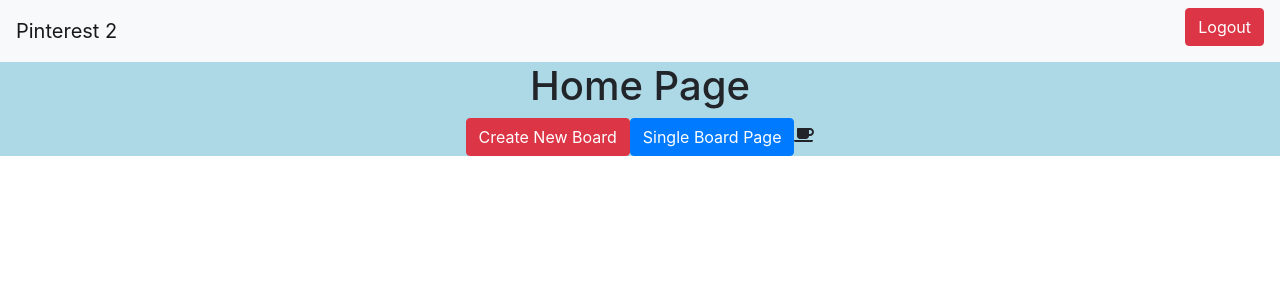
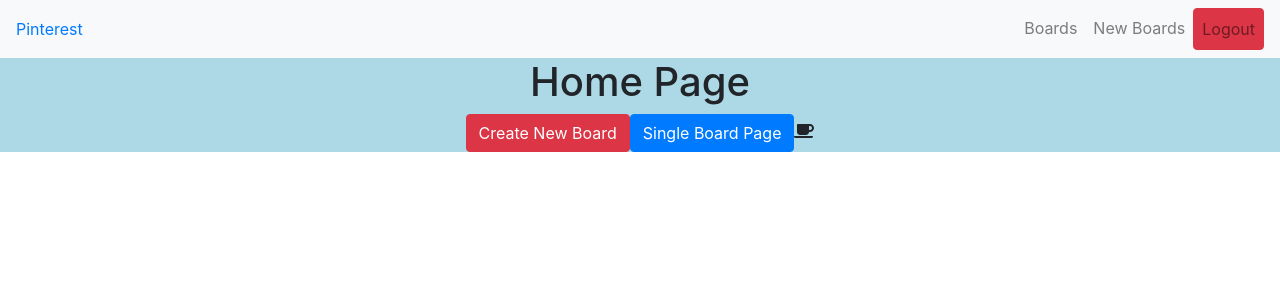
Before and after one commit to CharityBunyon/pinterest-routing, a React (Create React App) app: page / in a window 1280 px wide. Shown: the top 300 px of the page. Built offline with nearby package versions, Linux system fonts and the light colour scheme; no server answers; sample sign-in values are in the browser's storage; a web font is replaced by a local one.

Commit message:
changed Nav

```diff
--- a/src/components/shared/Navbar/Navbar.js
+++ b/src/components/shared/Navbar/Navbar.js
@@ -1,4 +1,5 @@
 import React from 'react';
+import { Link } from 'react-router-dom';
 import PropTypes from 'prop-types';
 import firebase from 'firebase/app';
 import 'firebase/auth';
@@ -15,18 +16,35 @@
 
   render() {
     const { authed } = this.props;
+    const buildNavbar = () => {
+      if (authed) {
+        return (
+          <ul className="navbar-nav ml-auto">
+            <li className="nav-item">
+              <Link className="nav-link" to="/">Boards</Link>
+            </li>
+            <li className="nav-item">
+              <Link className="nav-link" to="/board/new"> New Boards</Link>
+            </li>
+            <li className="nav-item">
+              <button className="nav-link btn btn-danger" onClick={this.logMeOut}>Logout</button>
+            </li>
+          </ul>
+        );
+      }
+      return (<ul className="navbar-nav ml-auto"></ul>);
+    };
+
+
     return (
       <div className="MyNavbar">
         <nav class="navbar navbar-expand-lg navbar-light bg-light">
-          <a class="navbar-brand" href="#">Pinterest 2</a>
+          <Link className="nav-brand" to="/">Pinterest</Link>
           <button class="navbar-toggler" type="button" data-toggle="collapse" data-target="#navbarSupportedContent" aria-controls="navbarSupportedContent" aria-expanded="false" aria-label="Toggle navigation">
             <span class="navbar-toggler-icon"></span>
           </button>
           <div class="collapse navbar-collapse" id="navbarSupportedContent">
-            <ul className="navbar-nav mr-auto mt-2 mt-lg-0"></ul>
-            <div class="my-2 mt-lg-0">
-              {authed && (<button className="nav-linsk btn btn-danger" onClick={this.logMeOut}>Logout</button>)}
-            </div>
+          { buildNavbar() }
           </div>
         </nav>
       </div>
--- a/src/styles/index.scss
+++ b/src/styles/index.scss
@@ -1,4 +1,4 @@
-@import './variables';
+@import 'variables.scss';
 
 
 body {
@@ -8,6 +8,7 @@
     sans-serif;
   -webkit-font-smoothing: antialiased;
   -moz-osx-font-smoothing: grayscale;
+   background-color: $lightblue;
 }
 
 code {
```
